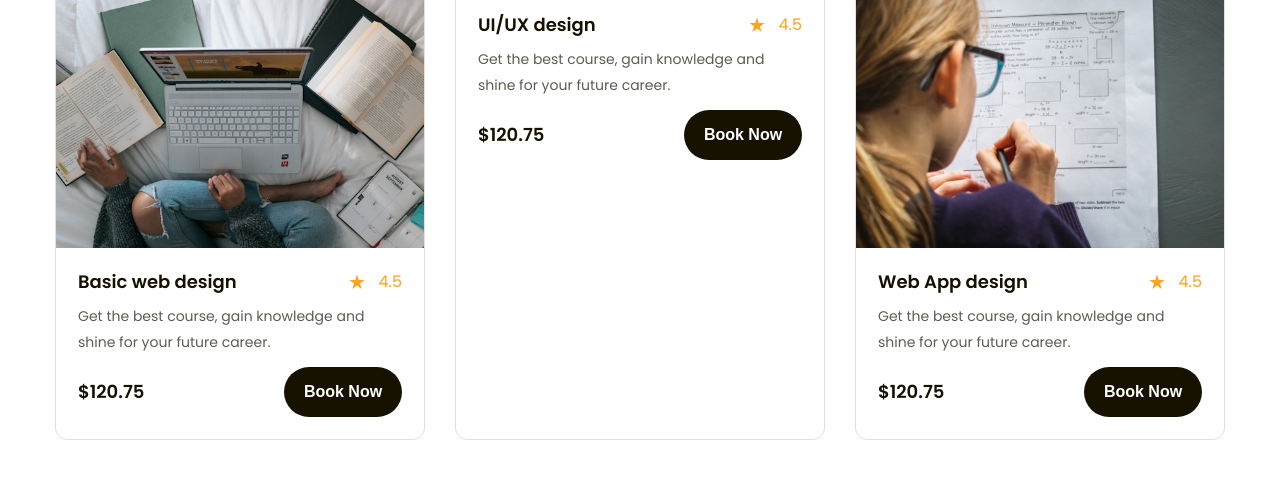
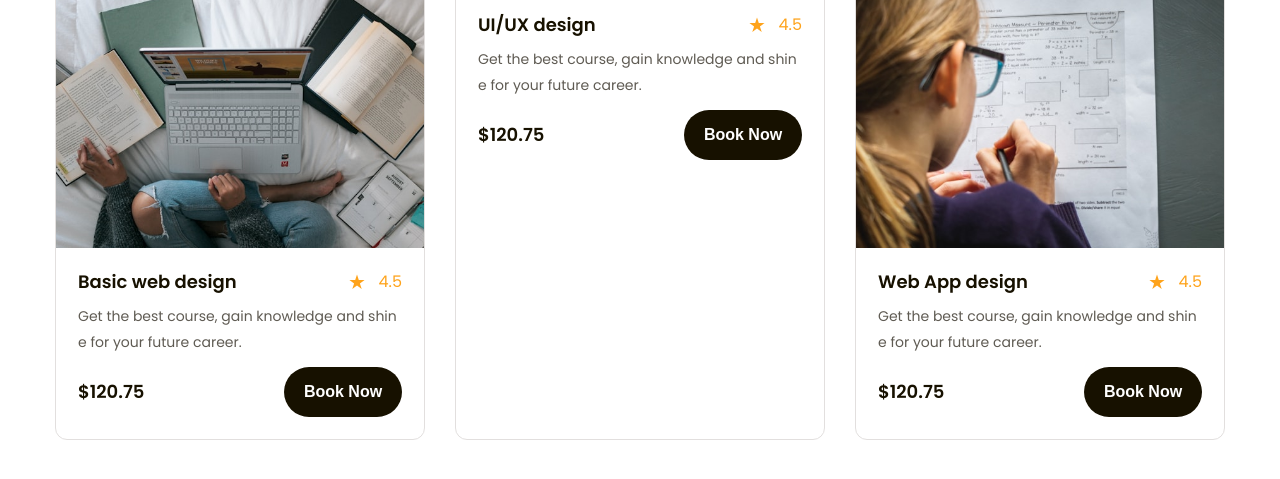
Before and after one commit to tuhoclaptrinh123/Figma-to-HTML, a plain HTML site: page index.html in a window 1280 px wide. Shown: the part 1305-1784 px from the top of the page. Drawn offline with Linux system fonts and the light colour scheme.

Commit message:
p5.3-làm tối ưu popular

```diff
--- a/assets/css/style.css
+++ b/assets/css/style.css
@@ -66,6 +66,21 @@ a {
   line-height: 1.27;
   /* 1.27*3.8rem=4.826rem=48___26px theo video:48px */
   letter-spacing: -0.76px;
+}
+/* tối ưu hóa item */
+.line-clamp {
+  display: -webkit-box;
+  -webkit-line-clamp: var(--line-clamp, 1);
+  /* line-clamp: var(--line-clamp, 1); */
+  -webkit-box-orient: vertical;
+  overflow: hidden;
+}
+.line-clamp.line-2 {
+  --line-clamp: 2;
+}
+/* xuống dòng chữ dài */
+.break-all {
+  word-break: break-all;
 }
 
 /* ===============header============================================ */
@@ -418,6 +433,9 @@ header .btn-sign-up {
   border-radius: 12px;
   background-color: #fff;
   border: 1px solid #e2dfde;
+
+  flex: 1;
+  /* trọng số của 3 item đều bằng 1 -> đều bằng nhau */
 }
 /* khi chúng ta click vào item trên thì chúng ta làm gì với nó, bên dưới */
 .popular .course-item:hover {
@@ -493,3 +511,5 @@ header .btn-sign-up {
   /* cursor: pointer; */
   /* thêm lên common */
 }
+/* tối ưu hóa popular */
+/* tác động flex vào 3 course-item -> quay lên .course-item */
--- a/index.html
+++ b/index.html
@@ -189,13 +189,17 @@
               /></a>
               <div class="info">
                 <div class="head">
-                  <h3 class="title"><a href="#!">Basic web design</a></h3>
+                  <h3 class="title">
+                    <a class="line-clamp break-all" href="#!"
+                      >Basic web design</a
+                    >
+                  </h3>
                   <div class="raiting">
                     <img src="./assets/icon/Star.svg" alt="" class="star" />
                     <span class="value">4.5</span>
                   </div>
                 </div>
-                <p class="desc">
+                <p class="desc line-clamp line-2 break-all">
                   Get the best course, gain knowledge and shine for your future
                   career.
                 </p>
@@ -216,13 +220,15 @@
               /></a>
               <div class="info">
                 <div class="head">
-                  <h3 class="title"><a href="#!">UI/UX design</a></h3>
+                  <h3 class="title">
+                    <a class="line-clamp break-all" href="#!">UI/UX design</a>
+                  </h3>
                   <div class="raiting">
                     <img src="./assets/icon/Star.svg" alt="" class="star" />
                     <span class="value">4.5</span>
                   </div>
                 </div>
-                <p class="desc">
+                <p class="desc line-clamp line-2 break-all">
                   Get the best course, gain knowledge and shine for your future
                   career.
                 </p>
@@ -243,13 +249,15 @@
               /></a>
               <div class="info">
                 <div class="head">
-                  <h3 class="title"><a href="#!">Web App design</a></h3>
+                  <h3 class="title">
+                    <a class="line-clamp break-all" href="#!">Web App design</a>
+                  </h3>
                   <div class="raiting">
                     <img src="./assets/icon/Star.svg" alt="" class="star" />
                     <span class="value">4.5</span>
                   </div>
                 </div>
-                <p class="desc">
+                <p class="desc line-clamp line-2 break-all">
                   Get the best course, gain knowledge and shine for your future
                   career.
                 </p>
```
Also changed, not shown: lưu ý.txt (deleted).
